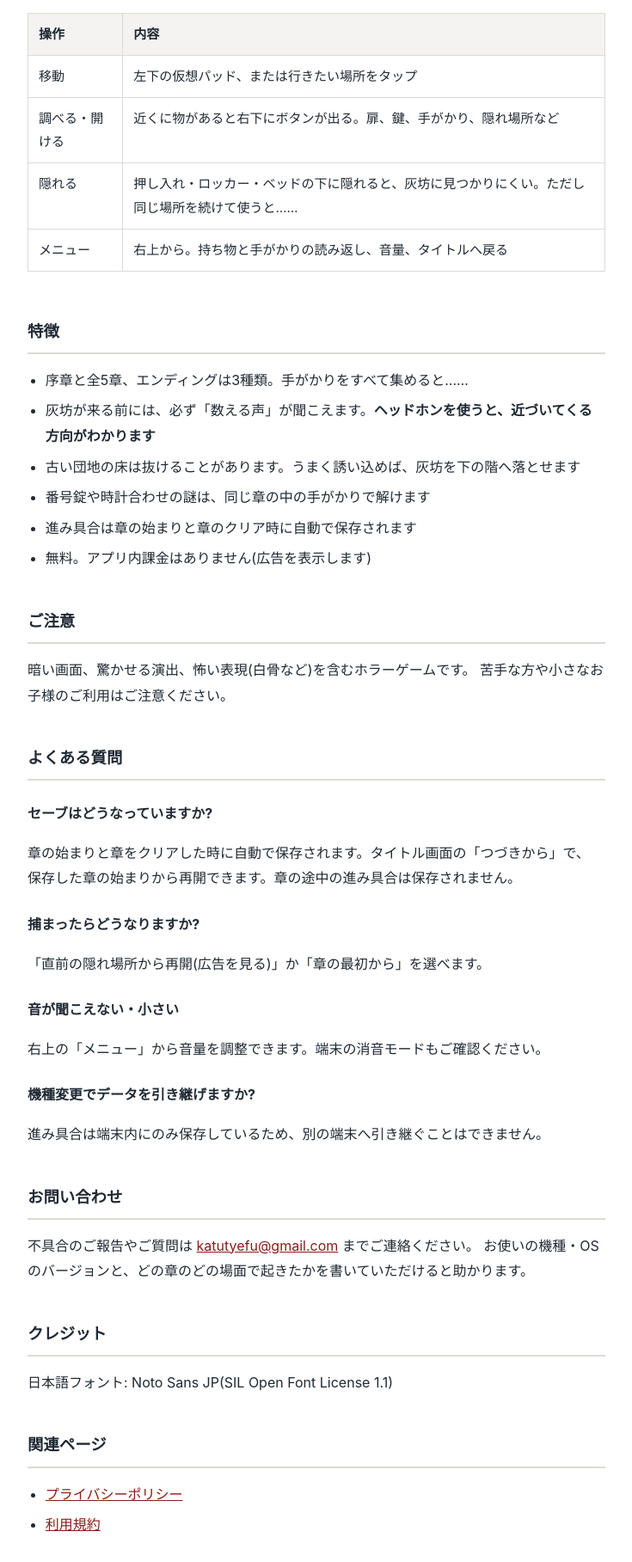
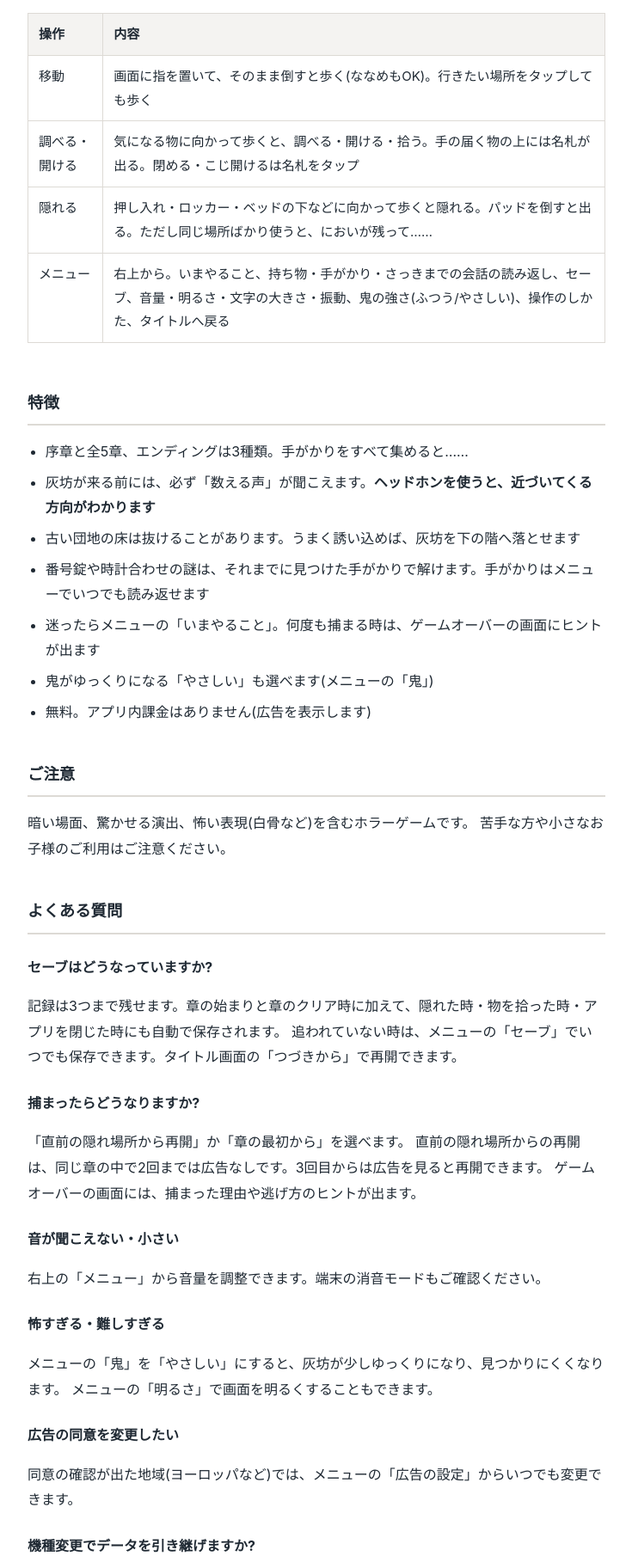
Before and after one commit to tyefu/tyefu.github.io, a plain HTML site: page haibo/index.html in a window 1280 px wide. Shown: the part 425-2242 px from the top of the page at 86% size, without its empty margins (272-1007 px from the left). Drawn offline with Linux system fonts and the light colour scheme.

Commit message:
灰坊のサポートとプライバシーポリシーを今のゲームに合わせる(操作・セーブ・再開の広告・やさしい・広告の設定・バナーと起動の広告・EEA の同意)
Co-Authored-By: Claude Opus 5.5 <noreply@anthropic.com>

```diff
--- a/haibo/index.html
+++ b/haibo/index.html
@@ -4,7 +4,7 @@
 <meta charset="utf-8">
 <meta name="viewport" content="width=device-width, initial-scale=1">
 <title>灰坊(はいぼう)</title>
-<meta name="description" content="取り壊し前の団地に閉じ込められた高校生たちが、終わらないかくれんぼの鬼「灰坊」から逃げながら脱出をめざす、見下ろし型の探索ホラーゲーム。">
+<meta name="description" content="取り壊し前の団地に閉じ込められた高校生たちが、終わらないかくれんぼの鬼「灰坊」から逃げながら、30年前に消えた少年の真相を探る見下ろし型の探索ホラーゲーム。">
 <link rel="stylesheet" href="../style.css">
 <link rel="stylesheet" href="theme.css">
 </head>
@@ -36,19 +36,19 @@
       </tr>
       <tr>
         <td>移動</td>
-        <td>左下の仮想パッド、または行きたい場所をタップ</td>
+        <td>画面に指を置いて、そのまま倒すと歩く(ななめもOK)。行きたい場所をタップしても歩く</td>
       </tr>
       <tr>
         <td>調べる・開ける</td>
-        <td>近くに物があると右下にボタンが出る。扉、鍵、手がかり、隠れ場所など</td>
+        <td>気になる物に向かって歩くと、調べる・開ける・拾う。手の届く物の上には名札が出る。閉める・こじ開けるは名札をタップ</td>
       </tr>
       <tr>
         <td>隠れる</td>
-        <td>押し入れ・ロッカー・ベッドの下に隠れると、灰坊に見つかりにくい。ただし同じ場所を続けて使うと……</td>
+        <td>押し入れ・ロッカー・ベッドの下などに向かって歩くと隠れる。パッドを倒すと出る。ただし同じ場所ばかり使うと、においが残って……</td>
       </tr>
       <tr>
         <td>メニュー</td>
-        <td>右上から。持ち物と手がかりの読み返し、音量、タイトルへ戻る</td>
+        <td>右上から。いまやること、持ち物・手がかり・さっきまでの会話の読み返し、セーブ、音量・明るさ・文字の大きさ・振動、鬼の強さ(ふつう/やさしい)、操作のしかた、タイトルへ戻る</td>
       </tr>
     </table>
   </div>
@@ -58,30 +58,42 @@
     <li>序章と全5章、エンディングは3種類。手がかりをすべて集めると……</li>
     <li>灰坊が来る前には、必ず「数える声」が聞こえます。<strong>ヘッドホンを使うと、近づいてくる方向がわかります</strong></li>
     <li>古い団地の床は抜けることがあります。うまく誘い込めば、灰坊を下の階へ落とせます</li>
-    <li>番号錠や時計合わせの謎は、同じ章の中の手がかりで解けます</li>
-    <li>進み具合は章の始まりと章のクリア時に自動で保存されます</li>
+    <li>番号錠や時計合わせの謎は、それまでに見つけた手がかりで解けます。手がかりはメニューでいつでも読み返せます</li>
+    <li>迷ったらメニューの「いまやること」。何度も捕まる時は、ゲームオーバーの画面にヒントが出ます</li>
+    <li>鬼がゆっくりになる「やさしい」も選べます(メニューの「鬼」)</li>
     <li>無料。アプリ内課金はありません(広告を表示します)</li>
   </ul>
 
   <h2>ご注意</h2>
   <p>
-    暗い画面、驚かせる演出、怖い表現(白骨など)を含むホラーゲームです。
+    暗い場面、驚かせる演出、怖い表現(白骨など)を含むホラーゲームです。
     苦手な方や小さなお子様のご利用はご注意ください。
   </p>
 
   <h2>よくある質問</h2>
   <h3>セーブはどうなっていますか?</h3>
   <p>
-    章の始まりと章をクリアした時に自動で保存されます。タイトル画面の「つづきから」で、
-    保存した章の始まりから再開できます。章の途中の進み具合は保存されません。
+    記録は3つまで残せます。章の始まりと章のクリア時に加えて、隠れた時・物を拾った時・アプリを閉じた時にも自動で保存されます。
+    追われていない時は、メニューの「セーブ」でいつでも保存できます。タイトル画面の「つづきから」で再開できます。
   </p>
   <h3>捕まったらどうなりますか?</h3>
   <p>
-    「直前の隠れ場所から再開(広告を見る)」か「章の最初から」を選べます。
+    「直前の隠れ場所から再開」か「章の最初から」を選べます。
+    直前の隠れ場所からの再開は、同じ章の中で2回までは広告なしです。3回目からは広告を見ると再開できます。
+    ゲームオーバーの画面には、捕まった理由や逃げ方のヒントが出ます。
   </p>
   <h3>音が聞こえない・小さい</h3>
   <p>
     右上の「メニュー」から音量を調整できます。端末の消音モードもご確認ください。
+  </p>
+  <h3>怖すぎる・難しすぎる</h3>
+  <p>
+    メニューの「鬼」を「やさしい」にすると、灰坊が少しゆっくりになり、見つかりにくくなります。
+    メニューの「明るさ」で画面を明るくすることもできます。
+  </p>
+  <h3>広告の同意を変更したい</h3>
+  <p>
+    同意の確認が出た地域(ヨーロッパなど)では、メニューの「広告の設定」からいつでも変更できます。
   </p>
   <h3>機種変更でデータを引き継げますか?</h3>
   <p>
@@ -96,6 +108,9 @@
 
   <h2>クレジット</h2>
   <p>
+    音楽：魔王魂<br>
+    効果音・環境音: 効果音ラボ<br>
+    声: VOICEVOX:白上虎太郎 / VOICEVOX:冥鳴ひまり / VOICEVOX:玄野武宏 / VOICEVOX:雀松朱司<br>
     日本語フォント: Noto Sans JP(SIL Open Font License 1.1)
   </p>
 
```
Also changed, not shown: haibo/privacy-policy.html (+21 -12 lines).
